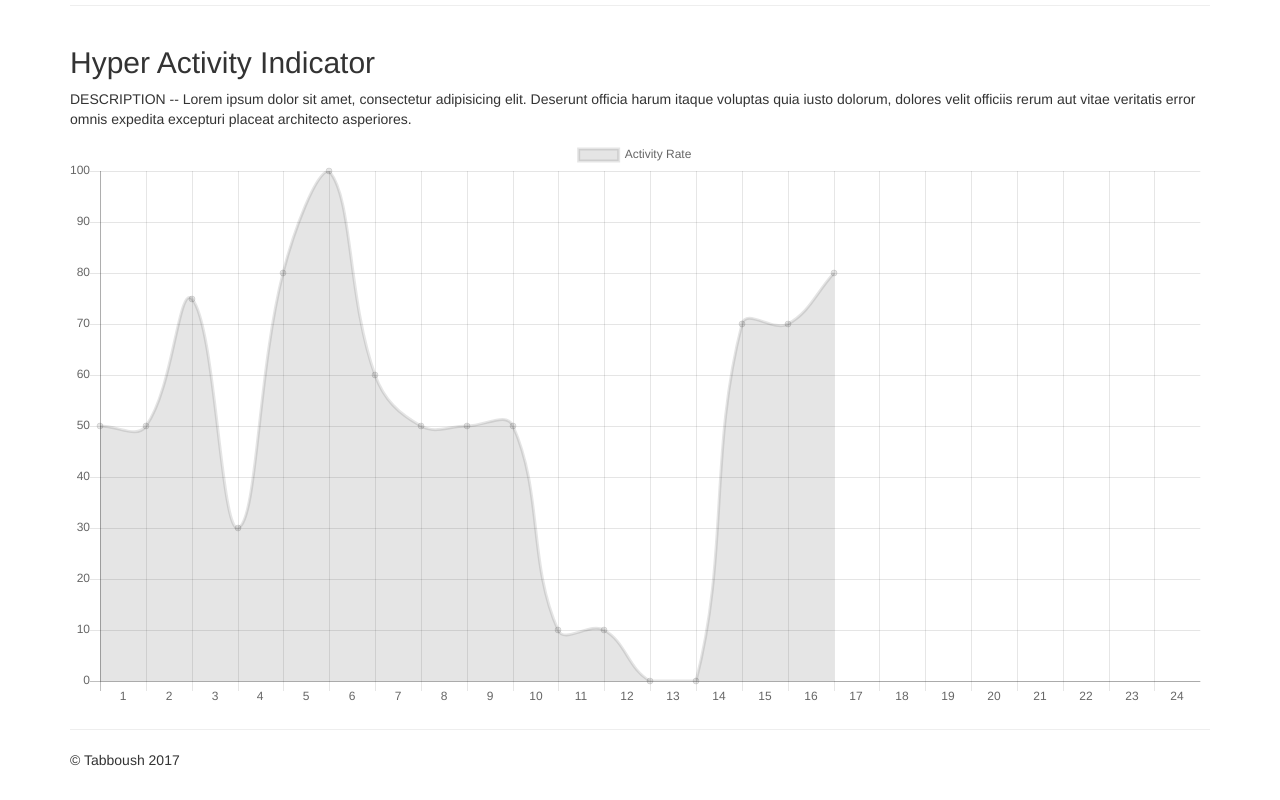
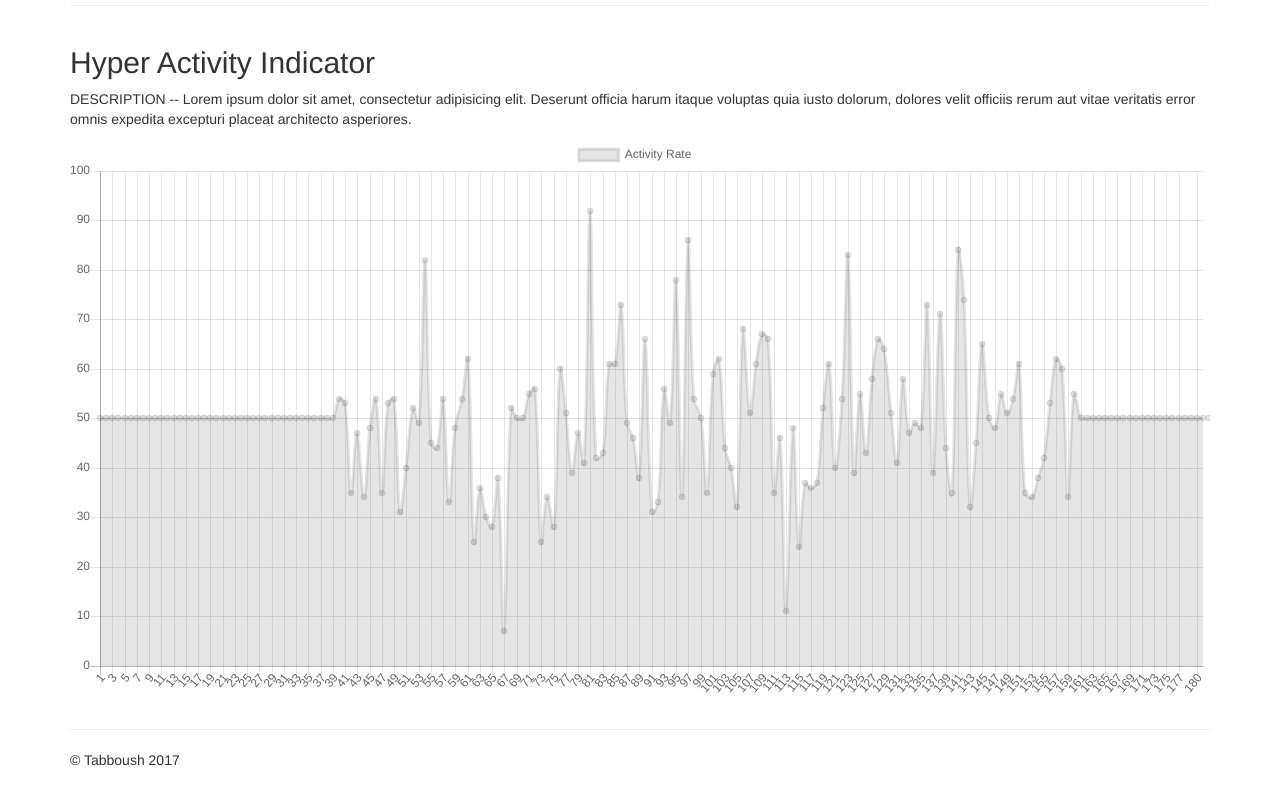
Before and after one commit to NYUAD-Hackathon-2017/tabboush, a plain HTML site: page tabboush_website/dashboard_v2.html in a window 1280 px wide. Shown: the part 860-1660 px from the top of the page. Drawn offline with Linux system fonts and the light colour scheme.

Commit message:
Fixed last chart

```diff
--- a/tabboush_website/dashboard_v2.html
+++ b/tabboush_website/dashboard_v2.html
@@ -176,13 +176,12 @@
           var kpiChartThree = new Chart(ctx2, {
             type: 'bar',
             data: {
-                labels: ['1', '2', '3', '4' , '5' , '6' , '7' , '8' , '9' , '10' , '11' , '12' , '13' , '14' , '15' ,
-						 '16' ,'17' ,'18' , '19' , '20' , '21' , '22' , '23' ,'24'],
+                labels: [1,2,3,4,5,6,7,8,9,10,11,12,13,14,15,16,17,18,19,20,21,22,23,24,25,26,27,28,29,30,31,32,33,34,35,36,37,38,39,40,41,42,43,44,45,46,47,48,49,50,51,52,53,54,55,56,57,58,59,60,61,62,63,64,65,66,67,68,69,70,71,72,73,74,75,76,77,78,79,80,81,82,83,84,85,86,87,88,89,90,91,92,93,94,95,96,97,98,99,100,101,102,103,104,105,106,107,108,109,110,111,112,113,114,115,116,117,118,119,120,121,122,123,124,125,126,127,128,129,130,131,132,133,134,135,136,137,138,139,140,141,142,143,144,145,146,147,148,149,150,151,152,153,154,155,156,157,158,159,160,161,162,163,164,165,166,167,168,169,170,171,172,173,174,175,176,177,178,179,180],
                 datasets: [
                     {
                         type: 'line',
                         label: 'Activity Rate',
-                        data: [50,50,75,30,80,100,60,50,50,50,10,10,0, 0,70,70,80],
+                        data: [50.0,50.0,50.0,50.0,50.0,50.0,50.0,50.0,50.0,50.0,50.0,50.0,50.0,50.0,50.0,50.0,50.0,50.0,50.0,50.0,50.0,50.0,50.0,50.0,50.0,50.0,50.0,50.0,50.0,50.0,50.0,50.0,50.0,50.0,50.0,50.0,50.0,50.0,50.0,54.0,53.0,35.0,47.0,34.0,48.0,54.0,35.0,53.0,54.0,31.0,40.0,52.0,49.0,82.0,45.0,44.0,54.0,33.0,48.0,54.0,62.0,25.0,36.0,30.0,28.0,38.0,7.0,52.0,50.0,50.0,55.0,56.0,25.0,34.0,28.0,60.0,51.0,39.0,47.0,41.0,92.0,42.0,43.0,61.0,61.0,73.0,49.0,46.0,38.0,66.0,31.0,33.0,56.0,49.0,78.0,34.0,86.0,54.0,50.0,35.0,59.0,62.0,44.0,40.0,32.0,68.0,51.0,61.0,67.0,66.0,35.0,46.0,11.0,48.0,24.0,37.0,36.0,37.0,52.0,61.0,40.0,54.0,83.0,39.0,55.0,43.0,58.0,66.0,64.0,51.0,41.0,58.0,47.0,49.0,48.0,73.0,39.0,71.0,44.0,35.0,84.0,74.0,32.0,45.0,65.0,50.0,48.0,55.0,51.0,54.0,61.0,35.0,34.0,38.0,42.0,53.0,62.0,60.0,34.0,55.0,50.0,50.0,50.0,50.0,50.0,50.0,50.0,50.0,50.0,50.0,50.0,50.0,50.0,50.0,50.0,50.0,50.0,50.0,50.0,50.0,50.0,50.0,50.0,50.0],
                     }
                 ]
             }
```
